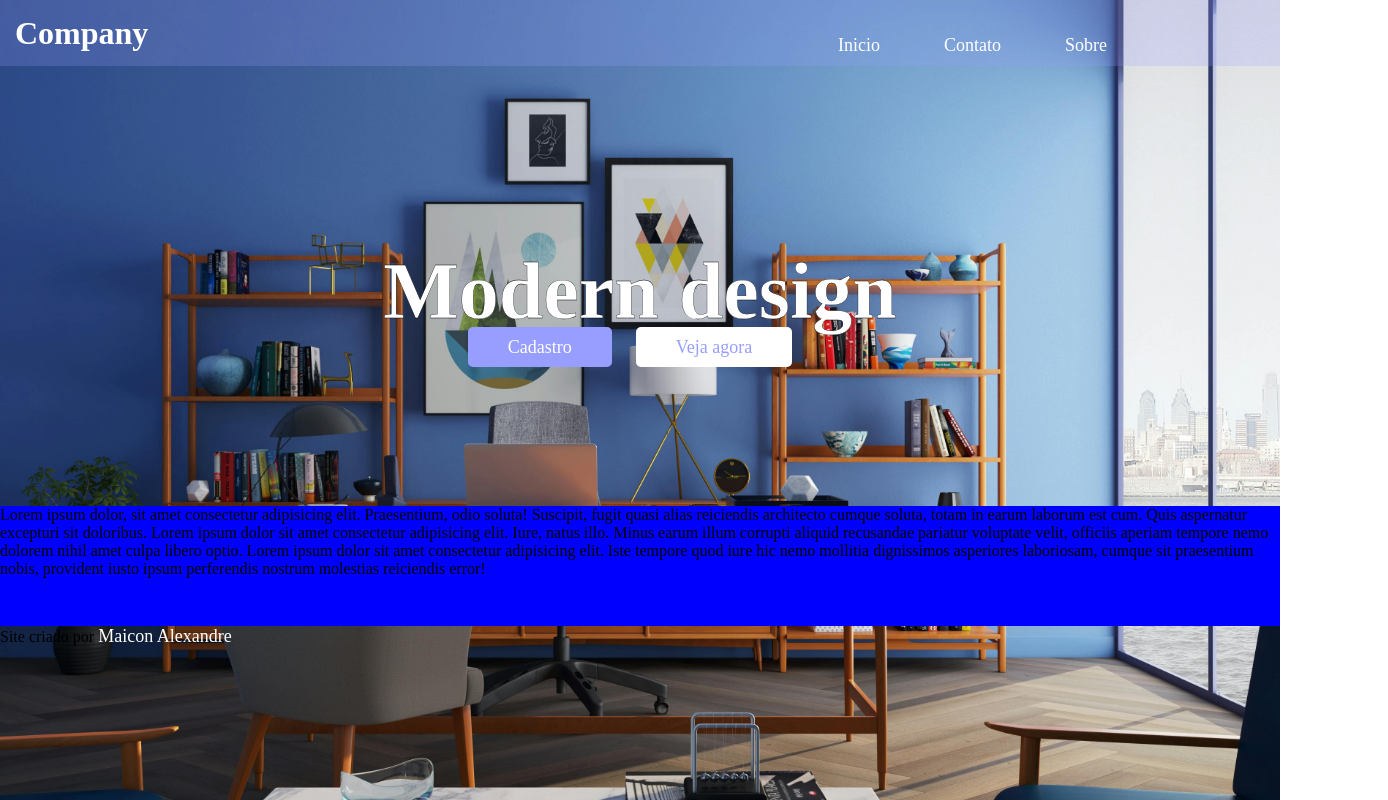
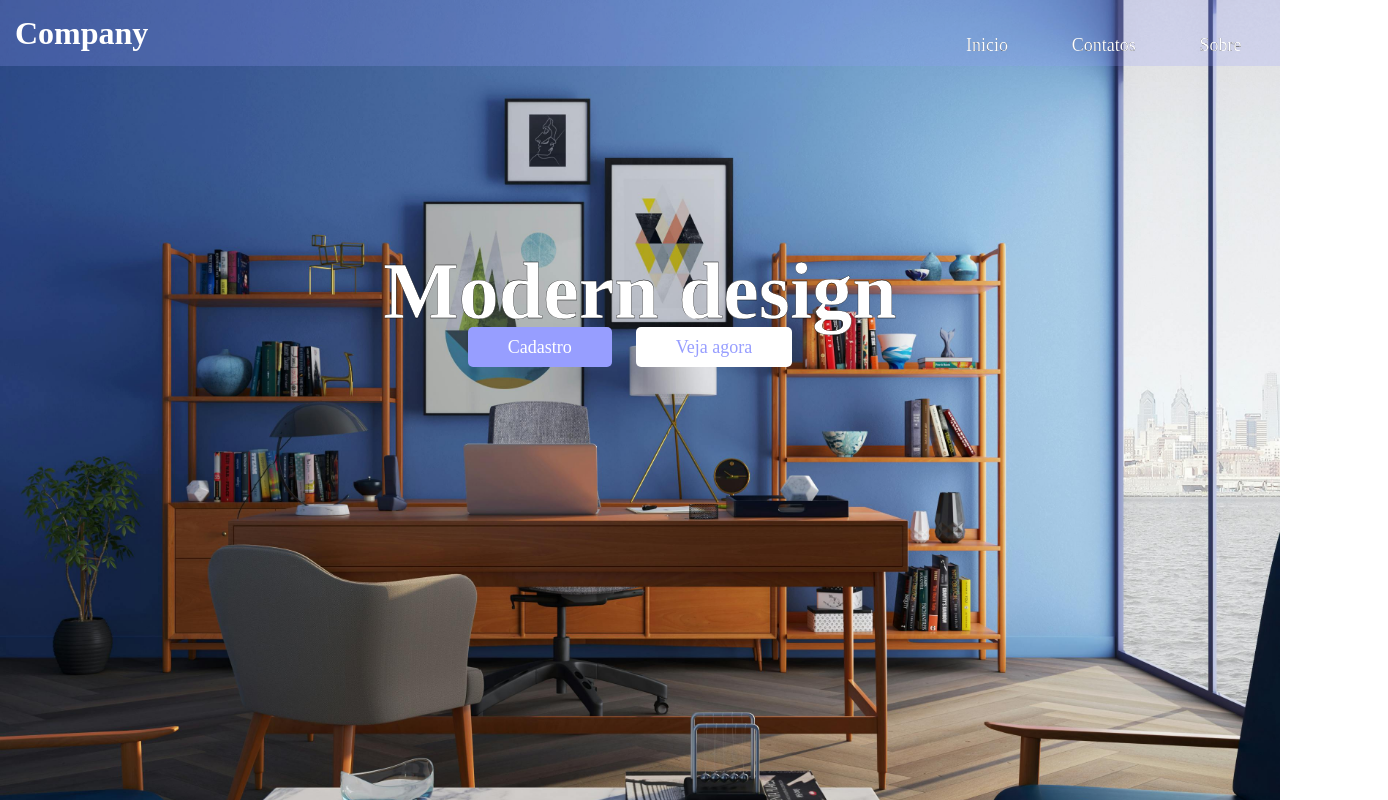
Before and after one commit to MaiconAlexandre/html-css, a plain HTML site: page desafios/Pratica/index.html in a window 1280 px wide. Shown: the whole page, 1388 px wide, since content can reach past the window. Drawn offline with Linux system fonts and the light colour scheme; a web font is replaced by a local one.

Commit message:
Atualização do projeto landing page

```diff
--- a/desafios/Pratica/index.html
+++ b/desafios/Pratica/index.html
@@ -10,31 +10,21 @@
     <header>
         <h1>Company</h1>
         <nav>
-            <a href="#" class="link1">Inicio</a>
-            <a href="#" class="link1">Contato</a>
+            <a href="index.html" class="link1">Inicio</a>
+
+            <a href="https://maiconalexandre.github.io/Links-Sociais/" class="link1" target="_blank">Contatos</a>
+
             <a href="#" class="link1">Sobre</a>
         </nav>
     </header>
     <main>
-      <section>
+        <section>
         <h1>Modern design</h1>
         <div>
             <a href="#" id="bt2">Cadastro</a>
             <a href="#" id="bt1">Veja agora</a>
         </div>
-      </section>
-      <article>
-            <p>Lorem ipsum dolor, sit amet consectetur adipisicing elit. Praesentium, odio soluta! Suscipit, fugit quasi alias reiciendis architecto cumque soluta, totam in earum laborum est cum. Quis aspernatur excepturi sit doloribus. Lorem ipsum dolor sit amet consectetur adipisicing elit. Iure, natus illo. Minus earum illum corrupti aliquid recusandae pariatur voluptate velit, officiis aperiam tempore nemo dolorem nihil amet culpa libero optio. Lorem ipsum dolor sit amet consectetur adipisicing elit. Iste tempore quod iure hic nemo mollitia dignissimos asperiores laboriosam, cumque sit praesentium nobis, provident iusto ipsum perferendis nostrum molestias reiciendis error!</p>
-            <div id="imagens">
-                <img src="" alt="">
-                <img src="" alt="">
-                <img src="" alt="">
-                <img src="" alt="">
-            </div>
-      </article>
-    </main>
-    <footer>
-        <p>Site criado por <a href="https://github.com/MaiconAlexandre" target="_blank">Maicon Alexandre</a></p>
-    </footer>
+        </section>
+     </main>
 </body>
 </html>
--- a/desafios/Pratica/style.css
+++ b/desafios/Pratica/style.css
@@ -12,11 +12,13 @@
 }
 
 body {
+    font-family: var(--font1);
+
     background-image: url(img/Fundo1.jpg);
     background-repeat: no-repeat;
     background-size: cover;
+    background-attachment: fixed;
 
-    font-family: var(--font1)
 }
 
 a {
@@ -43,10 +45,14 @@ header > h1 {
     height: 10px;
 }
 
+main {
+
+}
+
 
 a.link1{
     margin-left: 60px;
-    color: white;
+    color: rgb(255, 255, 255);
     text-decoration: none;
 
     font-size: 18px;
@@ -59,10 +65,15 @@ header {
 
 nav {
     position: relative;
-    left: 60%;
-    width: 600px;
+    left: 70%;
+    width: 380px;
+    padding: 10px;
 
-    padding: 10px;
+    font-size: 15px;
+    -webkit-text-stroke-width: 0.1px;
+    -webkit-text-stroke-color: black;
+
+
 }
 
 section > h1 {
@@ -88,5 +99,14 @@ div > a {
 }
 
 article {
-    background-color: blue;
+    background-color: black;
+    height:45vh;
 }
+
+article > p {
+    width: 300px;
+    height: 200px;
+    color: white;
+
+    padding: 10px;
+}
```
